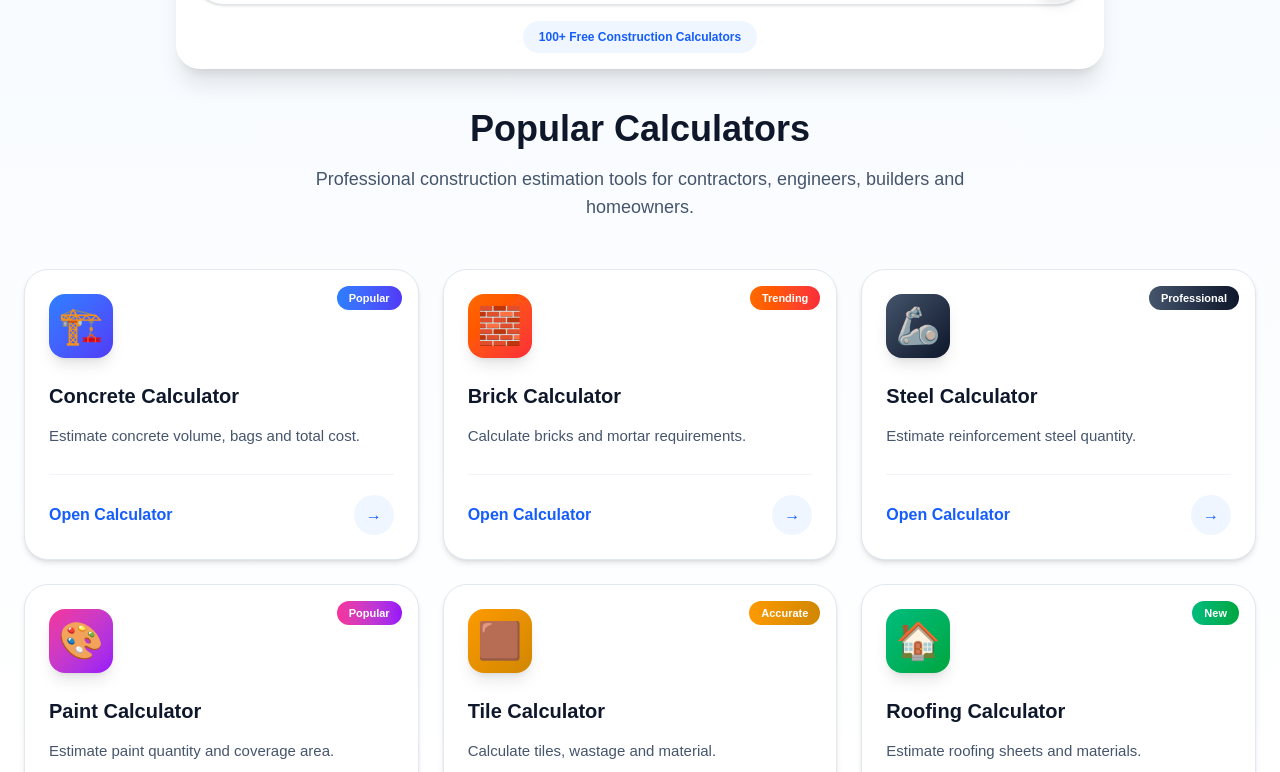
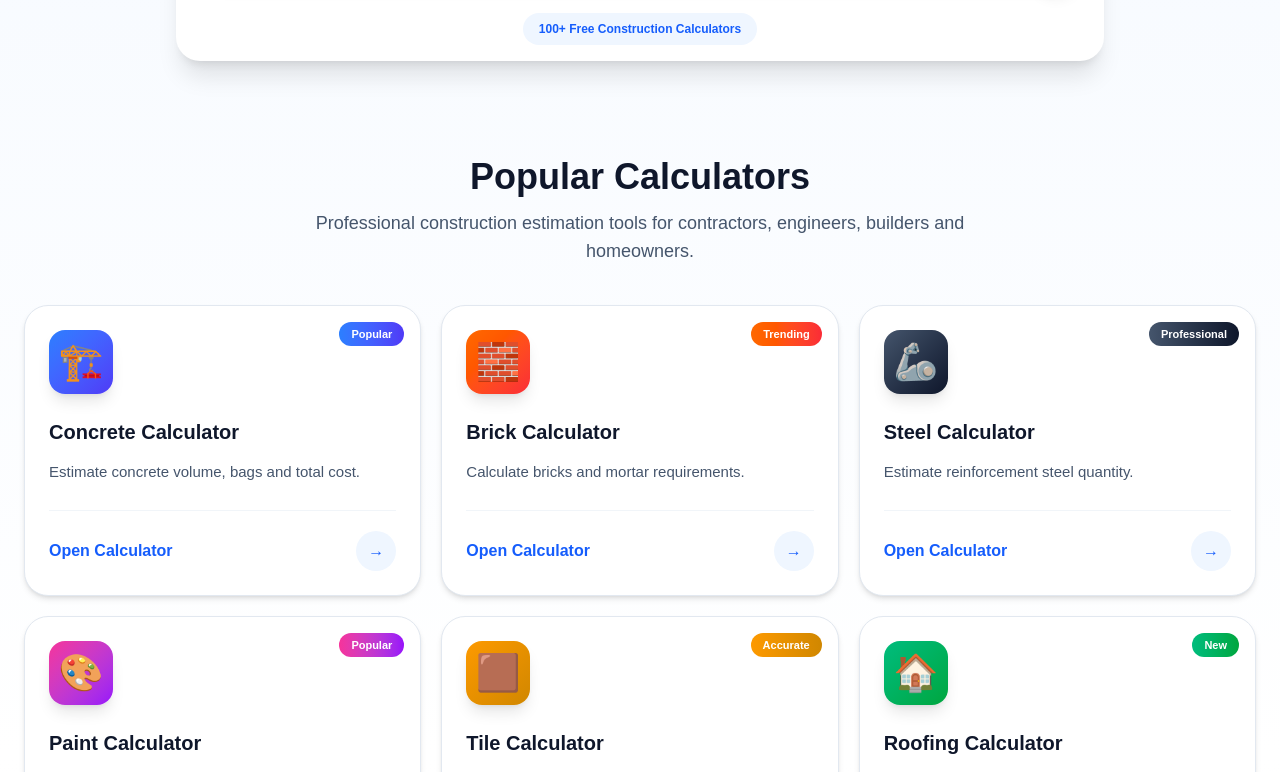
Before and after one commit to km7max-cmd/cornerspan, a Next.js app: page / in a window 1280 px wide. Shown: the part 1008-1780 px from the top of the page. Built offline with nearby package versions, Linux system fonts and the light colour scheme.

Commit message:
Refactor layout and styling in page.tsx

```diff
--- a/app/page.tsx
+++ b/app/page.tsx
@@ -15,30 +15,30 @@ export default function Home() {
 
         <Hero />
 
-        {/* Search Bar */}
-        <section className="mx-auto max-w-5xl px-6 py-10">
+        {/* Search */}
+        <section className="mx-auto max-w-5xl px-6 py-6 md:py-8">
           <SearchBar />
         </section>
 
         {/* Popular Calculators */}
         <section
           id="calculators"
-          className="mx-auto max-w-7xl px-6 pb-20"
+          className="mx-auto max-w-7xl px-6 py-12 md:py-16"
         >
-          <div className="mb-12 text-center">
+          <div className="mb-8 text-center md:mb-10">
 
-            <h2 className="text-4xl font-black text-slate-900">
+            <h2 className="text-3xl font-black text-slate-900 md:text-4xl">
               Popular Calculators
             </h2>
 
-            <p className="mx-auto mt-4 max-w-2xl text-lg text-slate-600">
+            <p className="mx-auto mt-3 max-w-2xl text-base text-slate-600 md:text-lg">
               Professional construction estimation tools for contractors,
               engineers, builders and homeowners.
             </p>
 
           </div>
 
-          <div className="grid gap-6 md:grid-cols-2 lg:grid-cols-3">
+          <div className="grid gap-5 md:grid-cols-2 lg:grid-cols-3">
 
             <CategoryCard title="Concrete Calculator" />
             <CategoryCard title="Brick Calculator" />
```
